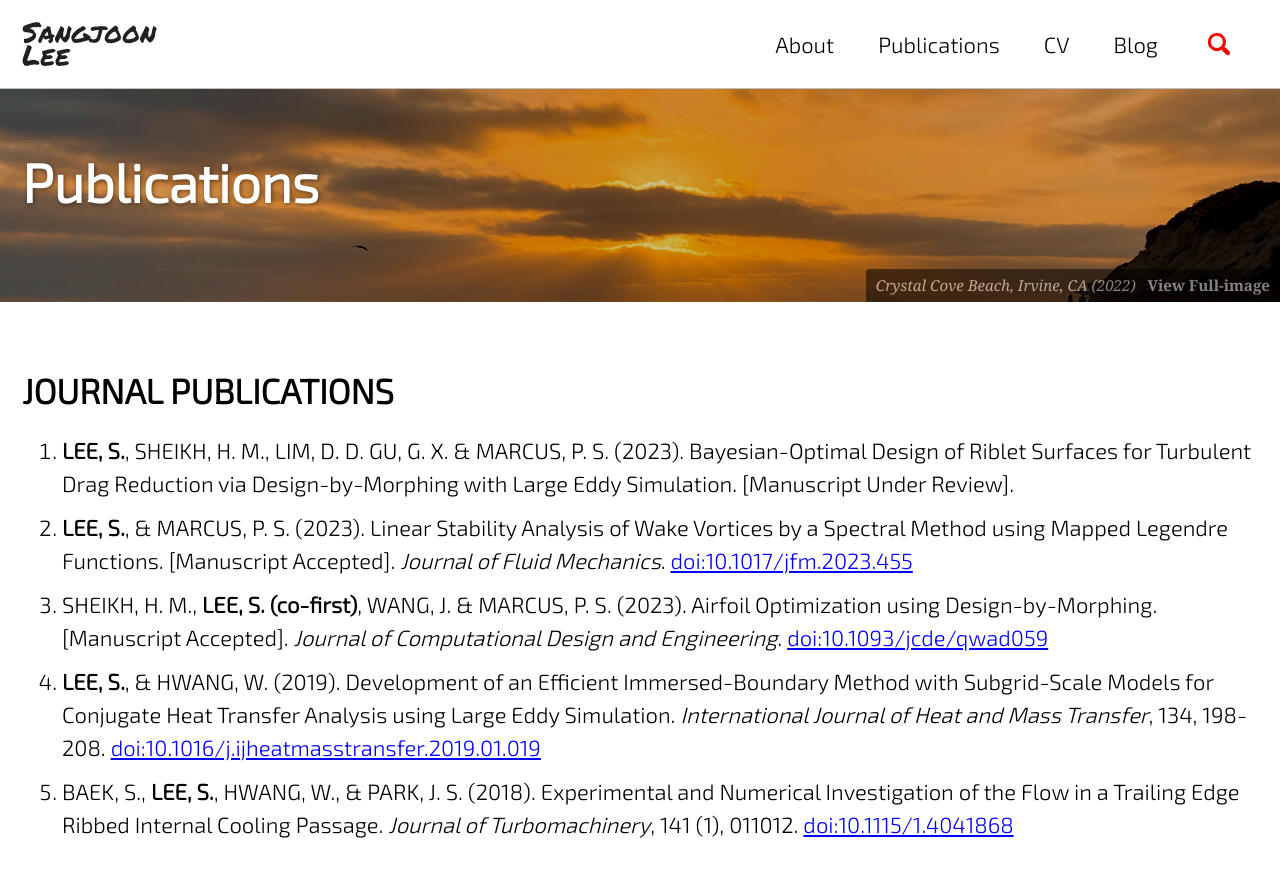
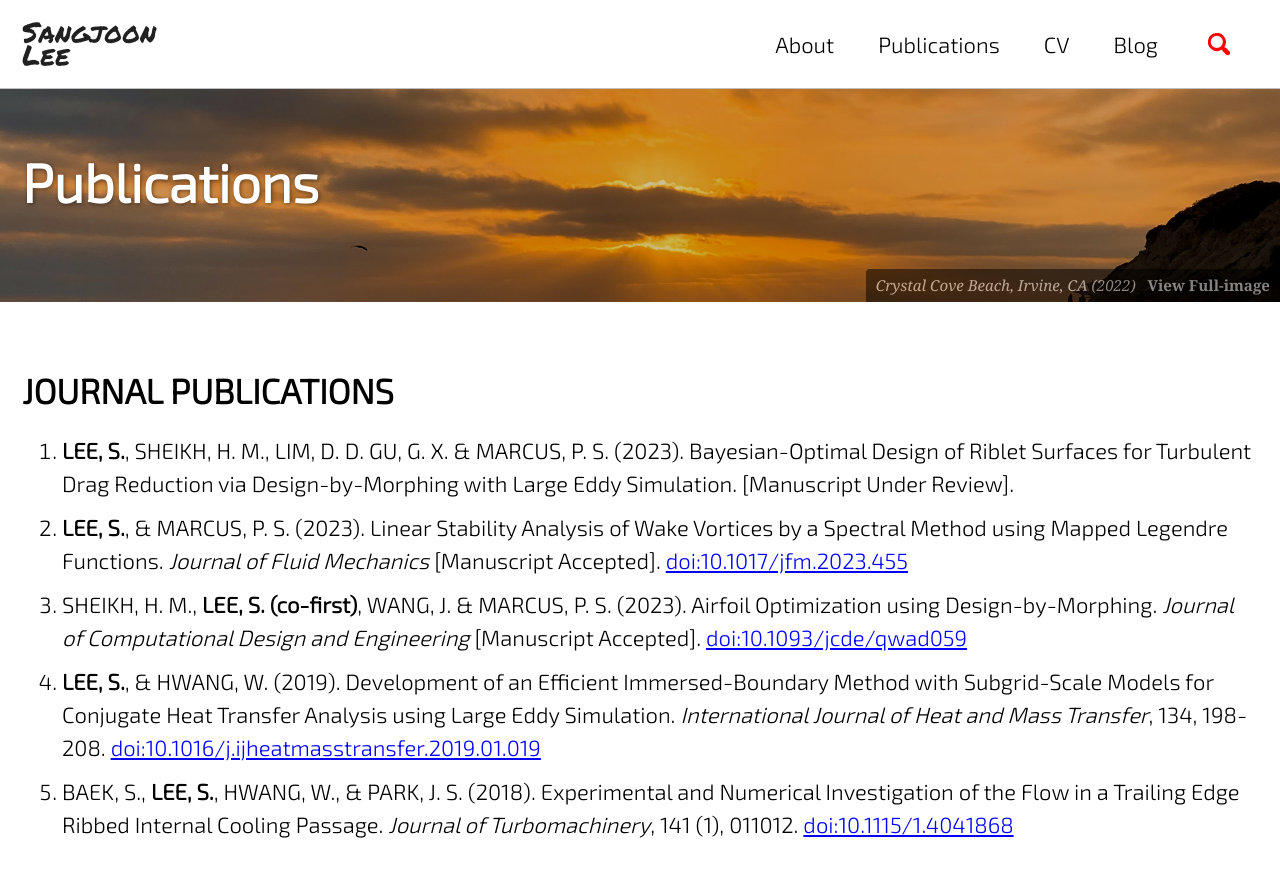
Before and after one commit to jun9303/jun9303.github.io, a Jekyll site: the page built from _pages/publications.md, in a window 1280 px wide and 900 px high. Shown: the top 877 px of the window. Built offline with Jekyll 4.4.1, drawn with Linux system fonts in a browser that asks for light colours; cached includes are drawn as plain includes; nearby versions of some CDN libraries; emoji names are drawn with the system emoji font.

```diff
--- a/_pages/publications.md
+++ b/_pages/publications.md
@@ -11,8 +11,8 @@ header:
 # JOURNAL PUBLICATIONS
 
 1. **LEE, S.**, SHEIKH, H. M., LIM, D. D. GU, G. X. & MARCUS, P. S. (2023). Bayesian-Optimal Design of Riblet Surfaces for Turbulent Drag Reduction via Design-by-Morphing with Large Eddy Simulation. [Manuscript Under Review].
-2. **LEE, S.**, & MARCUS, P. S. (2023). Linear Stability Analysis of Wake Vortices by a Spectral Method using Mapped Legendre Functions. [Manuscript Accepted]. *Journal of Fluid Mechanics*. [doi:10.1017/jfm.2023.455](https://doi.org/10.1017/jfm.2023.455)
-3. SHEIKH, H. M., **LEE, S. (co-first)**, WANG, J. & MARCUS, P. S. (2023). Airfoil Optimization using Design-by-Morphing. [Manuscript Accepted]. *Journal of Computational Design and Engineering*. [doi:10.1093/jcde/qwad059](
+2. **LEE, S.**, & MARCUS, P. S. (2023). Linear Stability Analysis of Wake Vortices by a Spectral Method using Mapped Legendre Functions. *Journal of Fluid Mechanics* [Manuscript Accepted]. [doi:10.1017/jfm.2023.455](https://doi.org/10.1017/jfm.2023.455)
+3. SHEIKH, H. M., **LEE, S. (co-first)**, WANG, J. & MARCUS, P. S. (2023). Airfoil Optimization using Design-by-Morphing. *Journal of Computational Design and Engineering* [Manuscript Accepted]. [doi:10.1093/jcde/qwad059](
 https://doi.org/10.1093/jcde/qwad059)
 4. **LEE, S.**, & HWANG, W. (2019). Development of an Efficient Immersed-Boundary Method with Subgrid-Scale Models for Conjugate Heat Transfer Analysis using Large Eddy Simulation. *International Journal of Heat and Mass Transfer*, 134, 198-208. [doi:10.1016/j.ijheatmasstransfer.2019.01.019](https://doi.org/10.1016/j.ijheatmasstransfer.2019.01.019)
 5. BAEK, S., **LEE, S.**, HWANG, W., & PARK, J. S. (2018). Experimental and Numerical Investigation of the Flow in a Trailing Edge Ribbed Internal Cooling Passage. *Journal of Turbomachinery*, 141 (1), 011012. [doi:10.1115/1.4041868](https://doi.org/10.1115/1.4041868)
```
